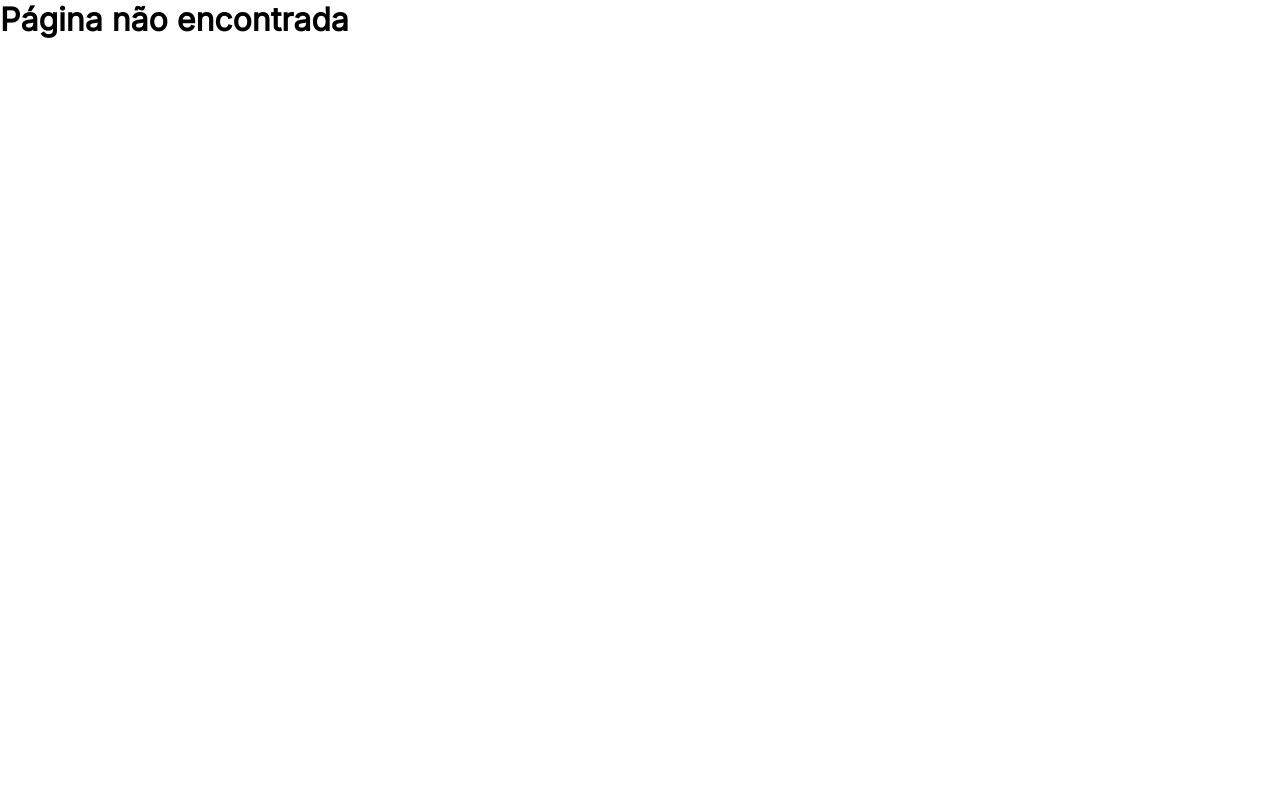
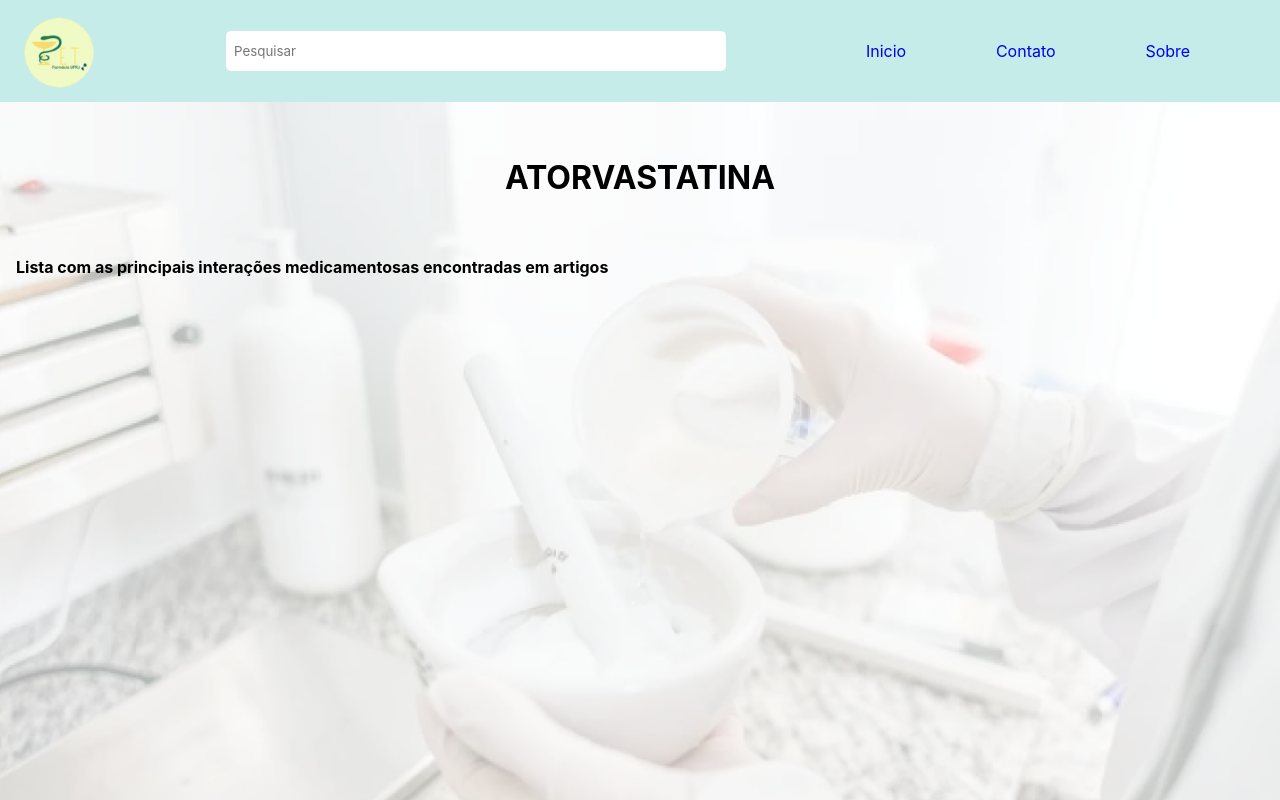
Before and after one commit to letdayy/PET-Farma, a React (Create React App) app: page /atorvastatina in a window 1280 px wide. Shown: the top 800 px of the page. Built offline with nearby package versions, Linux system fonts and the light colour scheme.

Commit message:
adição da página atorvastatina juntamente com a página sobre o programa

```diff
--- a/src/components/Header/index.jsx
+++ b/src/components/Header/index.jsx
@@ -24,7 +24,7 @@ export default function Nav() {
             </li>
             <li>
               {" "}
-              <LinkContainer to="/NoPage">Sobre </LinkContainer>
+              <LinkContainer to="/about">Sobre </LinkContainer>
             </li>
           </List>
         </LinkSection>
--- /dev/null
+++ b/src/pages/About/index.jsx
@@ -0,0 +1,24 @@
+import React from "react";
+import Footer from "../../components/Footer";
+import Nav from "../../components/Header";
+import { ContainerPrincipal, Paragrafo } from "./style";
+
+const About = () => {
+  return (
+    <>
+      <Nav />
+      <ContainerPrincipal>
+     <h1>Sobre o PET</h1>
+     <Paragrafo>
+        O programa de educação tutorial (PET) é desenvolvido por um grupo de estudantes, com tutoria de um docente, orientados pelo príncipio da indissociabilidade entre ensino, pesquisa e extensão.
+     </Paragrafo>
+     <Paragrafo>
+        Esse site foi desenvolvido pela estudante de Farmácia Letícia Dayane, sob tutoria da orientadora Mariana Sato.
+     </Paragrafo>
+     </ContainerPrincipal>
+      <Footer />
+    </>
+  );
+};
+
+export default About;
--- /dev/null
+++ b/src/pages/About/style.jsx
@@ -0,0 +1,12 @@
+import styled from "styled-components";
+
+export const ContainerPrincipal = styled.main`
+min-height: 78.7vh;
+display: flex;
+flex-direction: column;
+padding: 1rem 0;
+`
+
+export const Paragrafo = styled.p`
+padding: 15px 0;
+`
--- /dev/null
+++ b/src/pages/Atorvastatina/index.jsx
@@ -0,0 +1,40 @@
+import React from "react";
+import Footer from "../../components/Footer";
+import Nav from "../../components/Header";
+import {
+    ContainerPrincipal,
+    Titulo,
+    Description,
+    Listagem,
+  } from "../MedicationStyle/style";
+
+const Atorvastatina = () => {
+  const medicamentos = [
+
+  ];
+
+  // Ordenar os medicamentos em ordem alfabética
+  medicamentos.sort((a, b) => a.localeCompare(b));
+
+  return (
+    <>
+      <Nav />
+      <ContainerPrincipal>
+        <Titulo>Atorvastatina</Titulo>
+        <Description>
+          Lista com as principais interações medicamentosas encontradas em
+          artigos
+        </Description>
+
+        <Listagem>
+          {medicamentos.map((medicamento, index) => (
+            <li key={index}>{medicamento}</li>
+          ))}
+        </Listagem>
+      </ContainerPrincipal>
+      <Footer />
+    </>
+  );
+};
+
+export default Atorvastatina;
--- a/src/pages/Hidroxicloroquina/index.jsx
+++ b/src/pages/Hidroxicloroquina/index.jsx
@@ -6,7 +6,7 @@ import {
   Titulo,
   Description,
   Listagem,
-} from "./style";
+} from "../MedicationStyle/style";
 
 const Hidroxicloroquina = () => {
   const medicamentos = [
--- a/src/pages/Home/index.jsx
+++ b/src/pages/Home/index.jsx
@@ -28,7 +28,7 @@ export default function Home() {
 
           <Itens>
             <ItemLink to="/hidroxicloroquina"><Item>Hidroxicloroquina</Item></ItemLink>
-            <ItemLink to="#"><Item>Atorvastatina</Item></ItemLink>
+            <ItemLink to="/atorvastatina"><Item>Atorvastatina</Item></ItemLink>
             <ItemLink to="#"><Item>Sulfato de Neomicina</Item></ItemLink>
           </Itens>
 
--- a/src/routes.jsx
+++ b/src/routes.jsx
@@ -5,7 +5,9 @@ import NoPage from './pages/NoPage';
 
 import { createGlobalStyle } from 'styled-components'
 import Hidroxicloroquina from './pages/Hidroxicloroquina';
-import Login from './pages/Login';
+import About from './pages/About';
+import Atorvastatina from './pages/Atorvastatina';
+// import Login from './pages/Login';
 // import Hidroxicloroquina from './pages/Hidroxicloroquina';
 
 const GlobalStyle = createGlobalStyle`
@@ -28,10 +30,11 @@ export default function AppRouter() {
             <Routes>
                 <Route path='/' element={<Home />} />
                 <Route path="*" element={<NoPage />} />
+                <Route path='/about' element={<About />} />
                 {/* <Route path='/hidroxicloroquina' element={<Hidroxicloroquina />} /> */}
                 {/* <Route path='/home' element={<Home />} /> */}
                 <Route path='/hidroxicloroquina' element={<Hidroxicloroquina />} />
-
+                <Route path='/atorvastatina' element={<Atorvastatina />} />
             </Routes>
         </Router>
     );
```
Also changed, not shown: src/pages/MedicationStyle/hidroxicloroquina.jsx (renamed from src/pages/Medication/hidroxicloroquina.jsx), src/pages/MedicationStyle/style.jsx (renamed from src/pages/Hidroxicloroquina/style.jsx).
